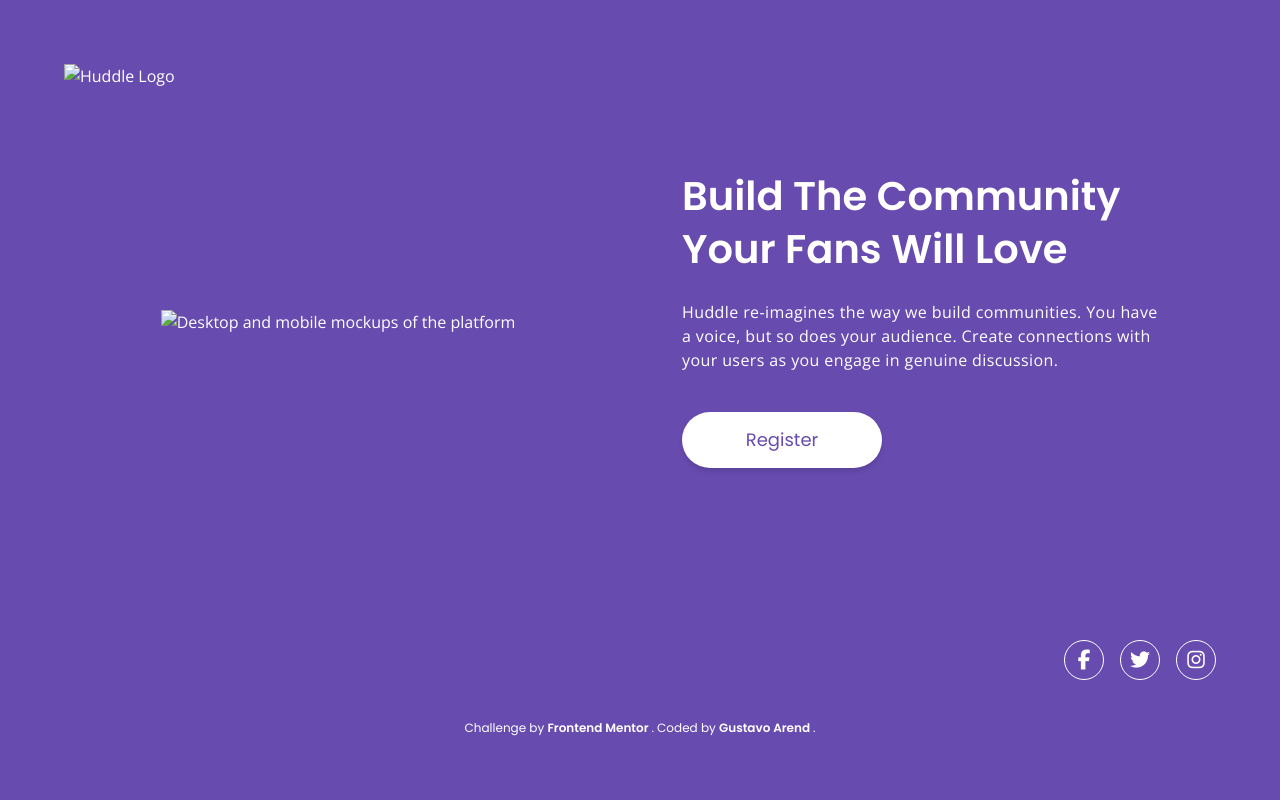
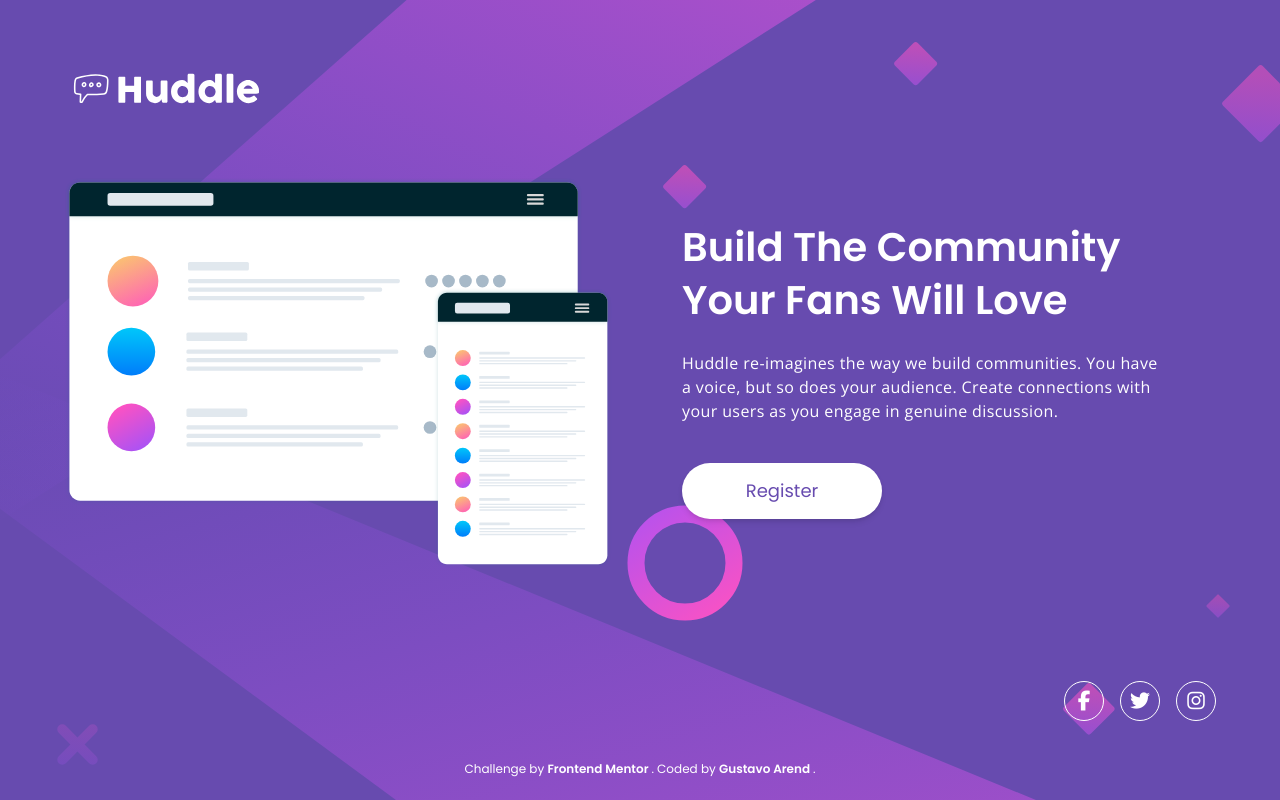
Before and after one commit to gustavogularte/huddle-landing-page-with-single-introductory-section, a website: page index.html in a window 1280 px wide. Drawn offline with nearby package versions, Linux system fonts and the light colour scheme; the site is published under a folder, as on GitHub Pages, so addresses that start at the root find nothing.

Commit message:
refactor

```diff
--- a/index.html
+++ b/index.html
@@ -26,11 +26,11 @@
   </head>
 
   <body
-    class="bg-primary font-secondary flex h-screen flex-col bg-[url('../assets/images/bg-mobile.svg')] bg-top bg-size-[100%] md:bg-cover md:bg-center bg-no-repeat px-9 py-10 text-white md:bg-[url('../assets/images/bg-desktop.svg')] md:px-16 md:py-16"
+    class="bg-primary font-secondary flex h-screen flex-col bg-[url('./assets/images/bg-mobile.svg')] bg-top bg-size-[100%] md:bg-cover md:bg-center bg-no-repeat px-9 py-10 text-white md:bg-[url('./assets/images/bg-desktop.svg')] md:px-16 md:py-16"
   >
     <header class="mb-16 flex justify-start">
       <img
-        src="/assets/images/logo.svg"
+        src="./assets/images/logo.svg"
         alt="Huddle Logo"
         class="w-30 md:w-50"
       />
@@ -40,7 +40,7 @@
       class="grid flex-1 justify-items-center text-center md:grid-cols-2 md:items-center md:gap-14 md:text-start"
     >
       <img
-        src="/assets/images/illustration-mockups.svg"
+        src="./assets/images/illustration-mockups.svg"
         alt="Desktop and mobile mockups of the platform"
         class="mb-14"
       />
```
Also changed, not shown: output.css.
